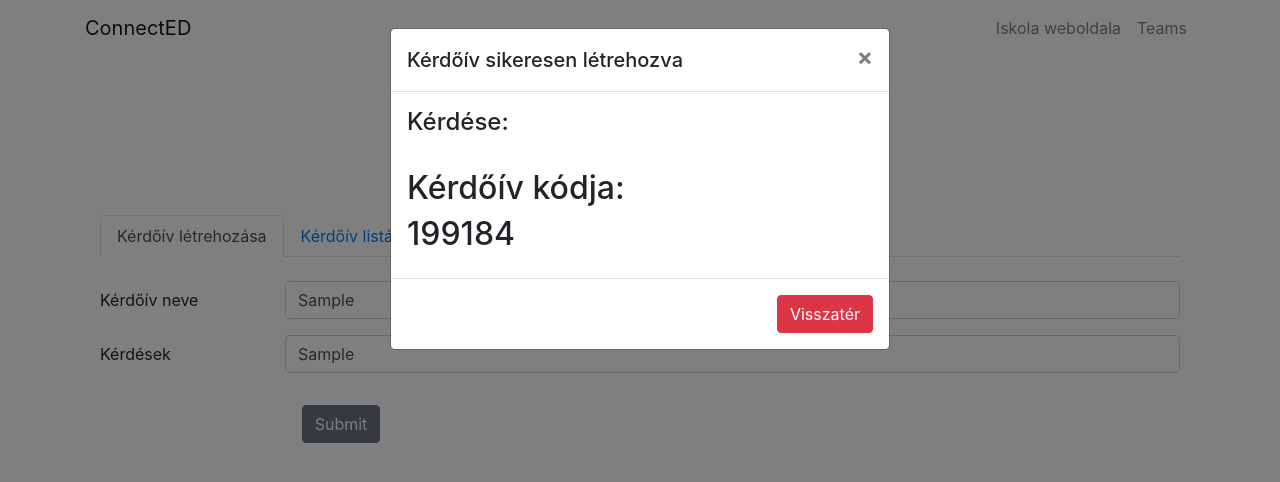
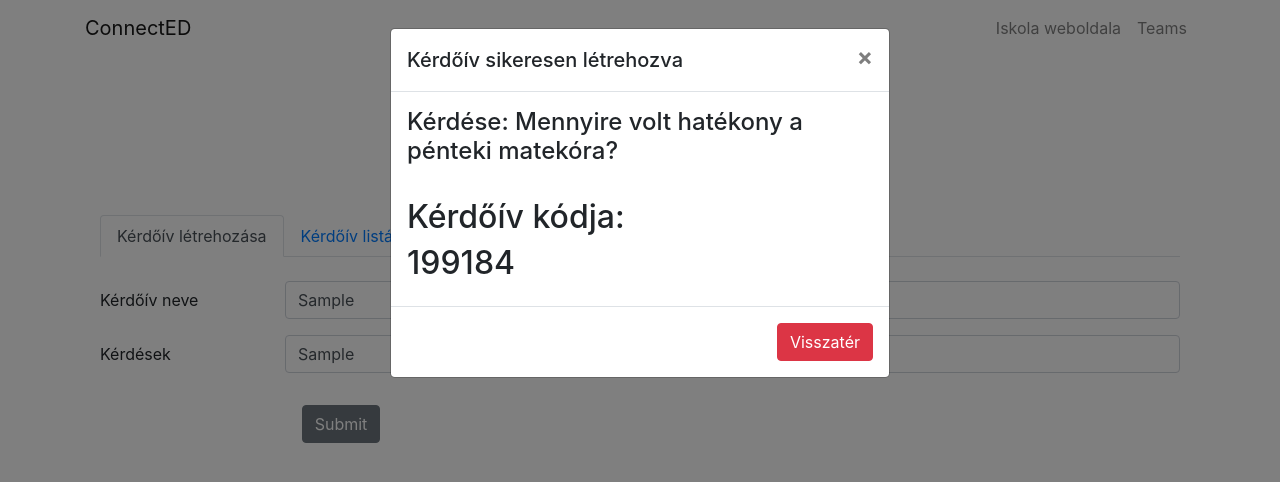
Before and after one commit to TothRudolf/Connect-ED, a React (Create React App) app: page /tanar in a window 1280 px wide. Both pictures are taken after typing "Sample", "Sample" into the empty fields and a click on the button "Submit". Shown: the top 482 px of the page. Built offline with nearby package versions, Linux system fonts and the light colour scheme.

Commit message:
simitasok

```diff
--- a/src/Kerdoivek.js
+++ b/src/Kerdoivek.js
@@ -23,10 +23,10 @@ const popup = (props) => {
 
       <h3>Kérdőívek </h3>
       <ListGroup>
-        <UncontrolledAlert color="primary"  onClick={toggle}>{buttonLabel} Milyen hatékony volt a pénteki óra?</UncontrolledAlert >
+        <UncontrolledAlert color="primary"  onClick={toggle}>{buttonLabel} Mennyire volt hatékony a pénteki matekóra?</UncontrolledAlert >
 
         <UncontrolledAlert color="info" onClick={toggle}>{buttonLabel}Mennyire értetted meg az integrálást?</UncontrolledAlert>
-        <UncontrolledAlert color="success" onClick={toggle}>{buttonLabel}Románia földrajza megy-e?</UncontrolledAlert>
+        <UncontrolledAlert color="success" onClick={toggle}>{buttonLabel}Mennyire sikerült elsajátítani Románia földrajzát?</UncontrolledAlert>
         <UncontrolledAlert color="warning" onClick={toggle}>{buttonLabel}Várod a vakációt?</UncontrolledAlert>
 
       </ListGroup>
--- a/src/Ujkerdoiv.js
+++ b/src/Ujkerdoiv.js
@@ -45,7 +45,7 @@ const Ujkerdoiv = (props) => {
           <Modal isOpen={modal} toggle={toggle} className={className}>
         <ModalHeader toggle={toggle}>Kérdőív sikeresen létrehozva </ModalHeader>
         <ModalBody>
-          <h4>Kérdése:</h4>
+          <h4>Kérdése: Mennyire volt hatékony a pénteki matekóra?</h4>
           <text2/>
           <br></br>
 
```
